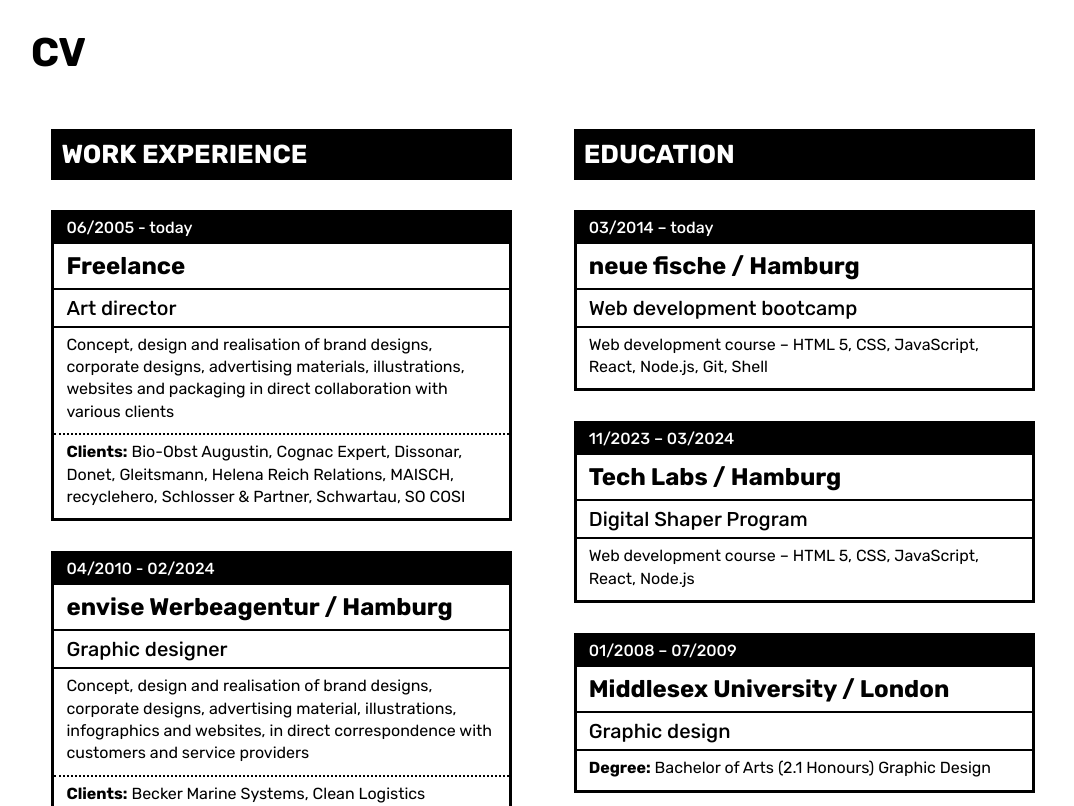
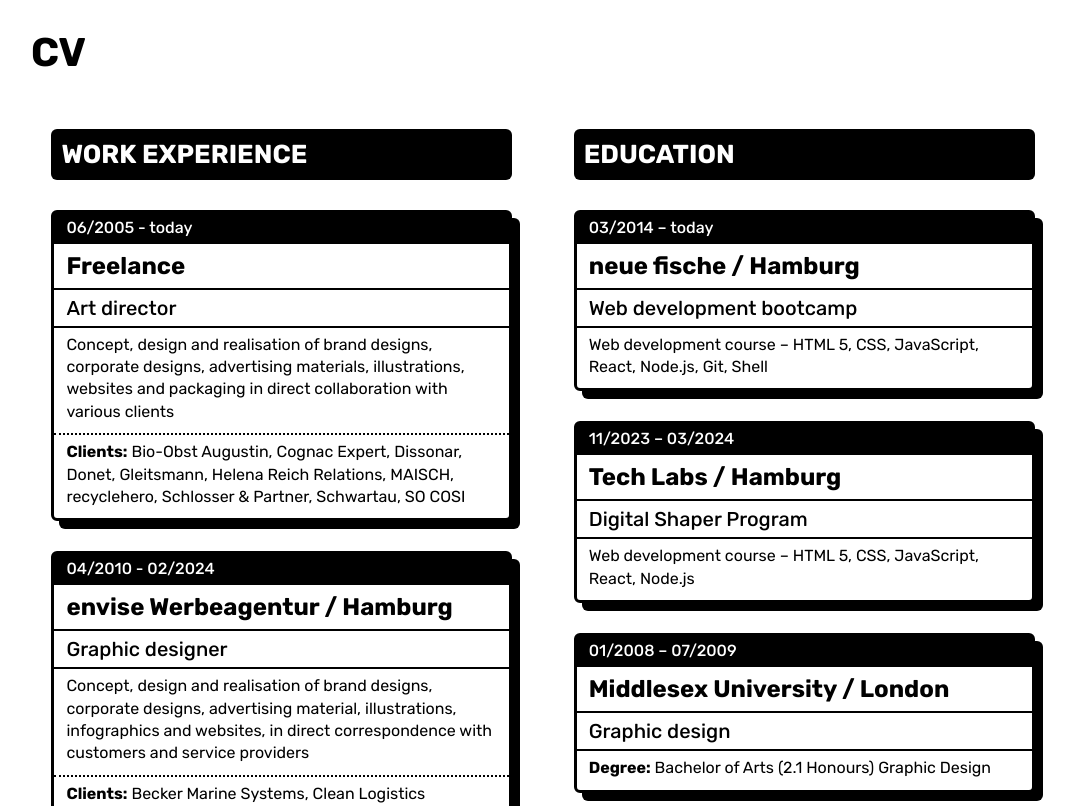
Before and after one commit to P-Oliomonte/personal-website, a website: page index.html in a window 1280 px wide. Shown: the part 1940-2746 px from the top of the page, without its empty margins (97-1171 px from the left). Drawn offline with nearby package versions, Linux system fonts and the light colour scheme.

Commit message:
Update CV

```diff
--- a/styles.css
+++ b/styles.css
@@ -395,6 +395,7 @@ h2 i {
   background-color: black;
   padding: 10px;
   font-size: 26px;
+  border-radius: 6px;
 }
 
 #cv h4 {
@@ -445,7 +446,9 @@ h2 i {
 }
 
 .station {
+  box-shadow: 8px 8px black;
   background-color: white;
   border: 3px solid black;
+  border-radius: 6px;
   margin-top: 30px;
 }
```
